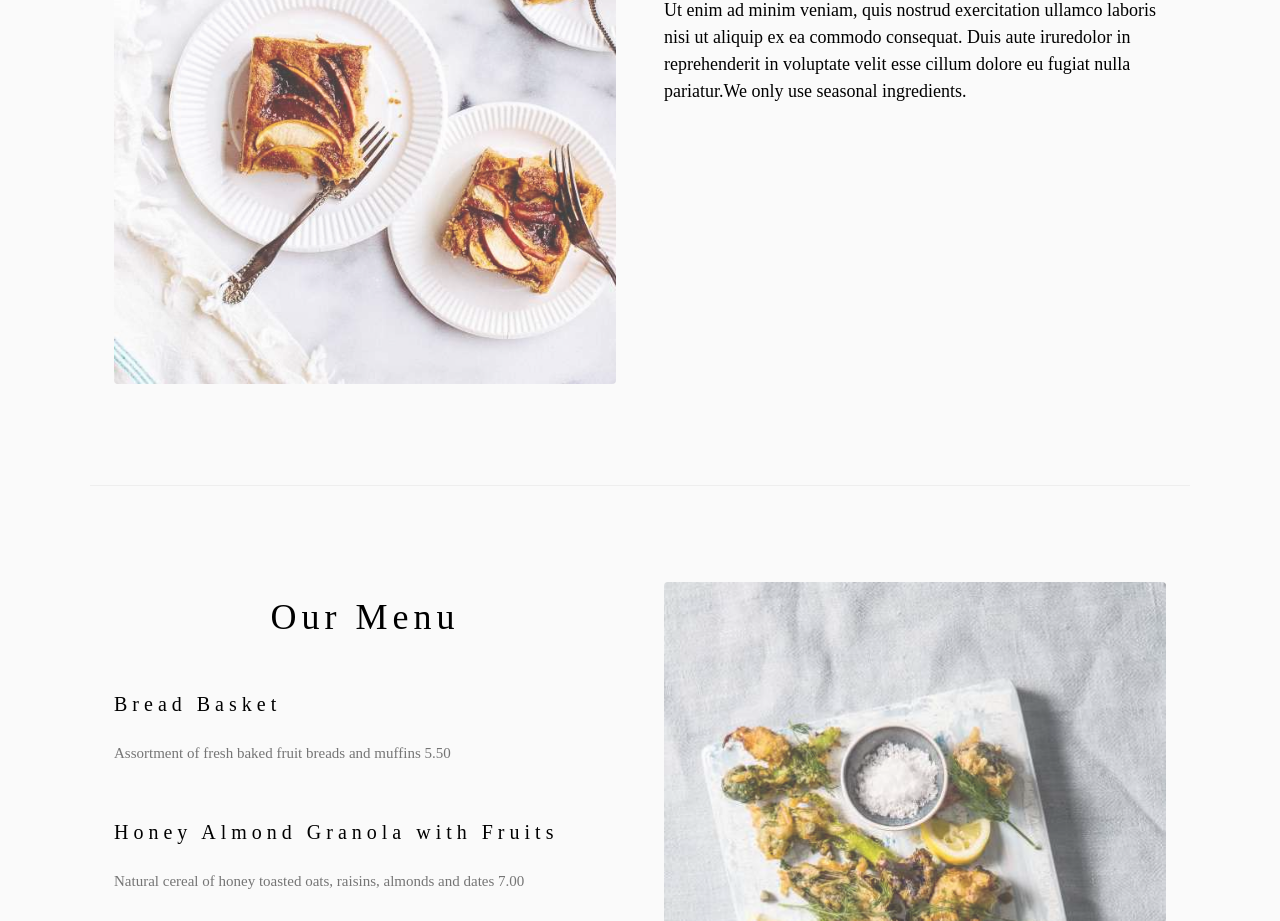
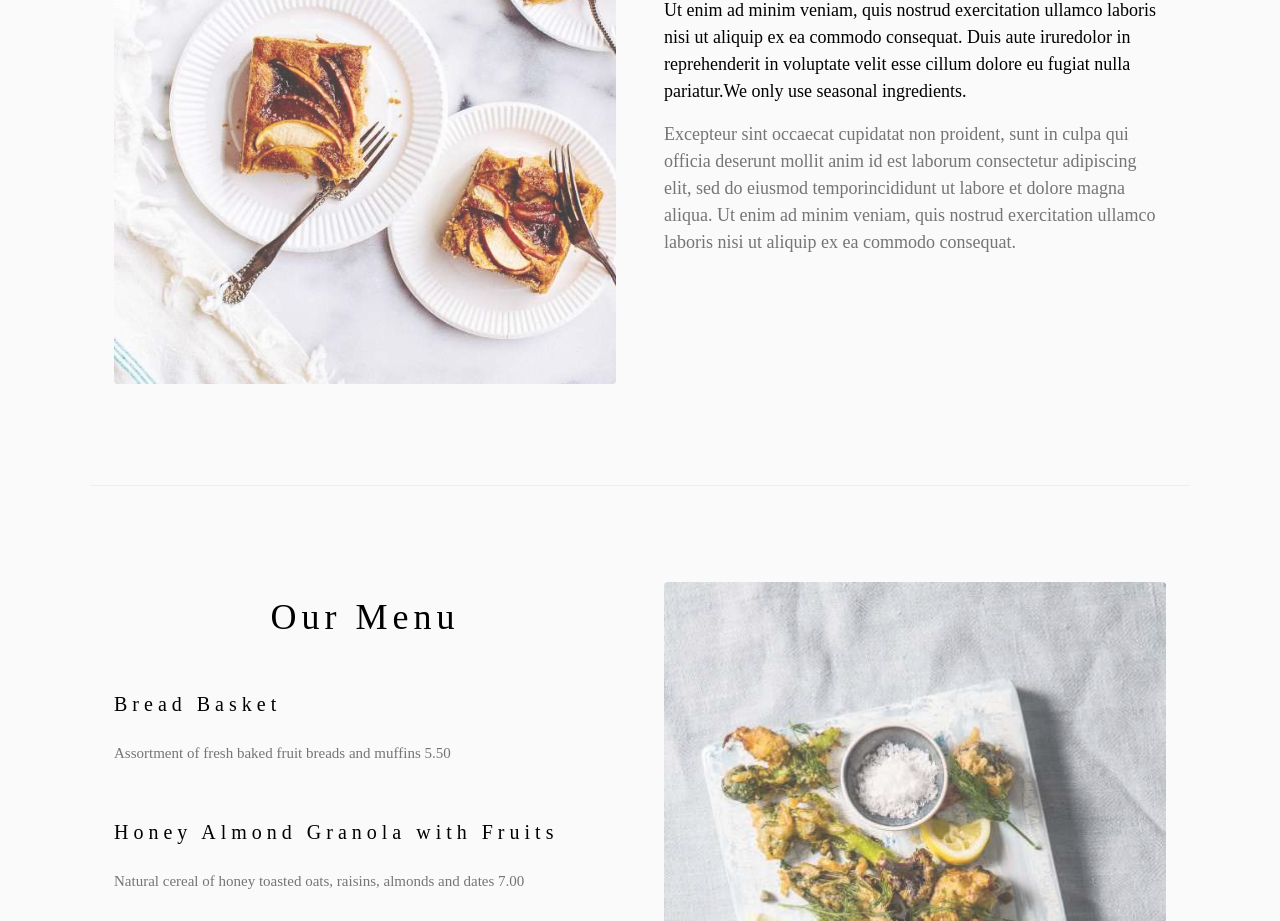
Before and after one commit to tunizme/cateringw3web, a plain HTML site: page index.html in a window 1280 px wide. Shown: the part 960-1881 px from the top of the page. Drawn offline with Linux system fonts and the light colour scheme.

Commit message:
Update reponsive.css

```diff
--- a/assets/css/reponsive.css
+++ b/assets/css/reponsive.css
@@ -42,6 +42,7 @@
 
 }
 
+
 /* Small devices (portrait tablets and large phones, 600px and up) */
 @media only screen and (min-width: 600px) {
     .text-diff {
@@ -59,12 +60,17 @@
     .container-content-second {
         width: 100%;
     }
+
 }
 
 /* Large devices (laptops/desktops, 992px and up) */
 @media only screen and (min-width: 992px) {
     .container-content-second {
         width: 50%;
+    }
+
+    .text-diff {
+        display: block;
     }
 }
 
@@ -73,4 +79,8 @@
     .container-content-second {
         width: 50%;
     }
+
+    .text-diff {
+        display: block;
+    }
 }
```
